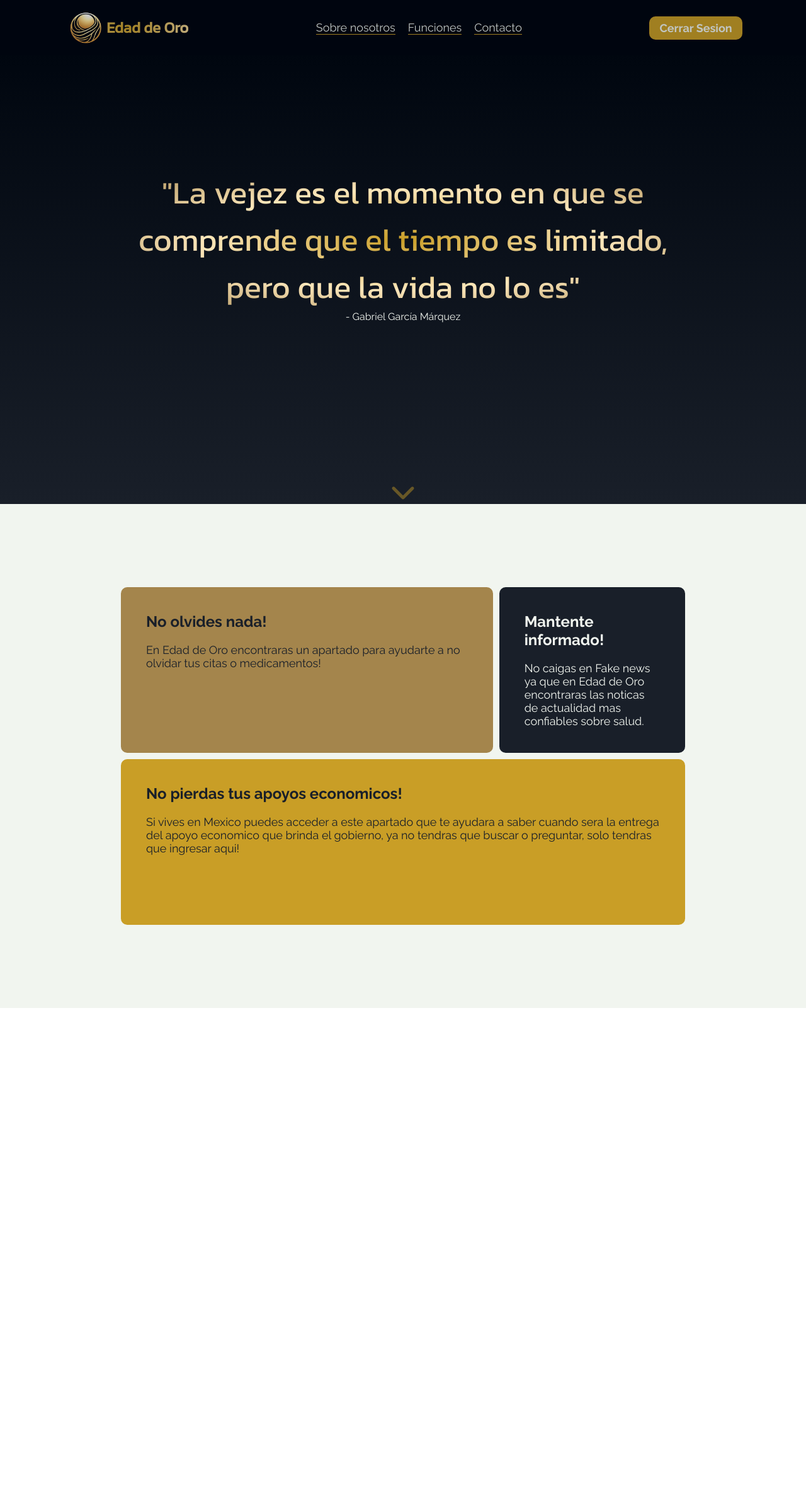
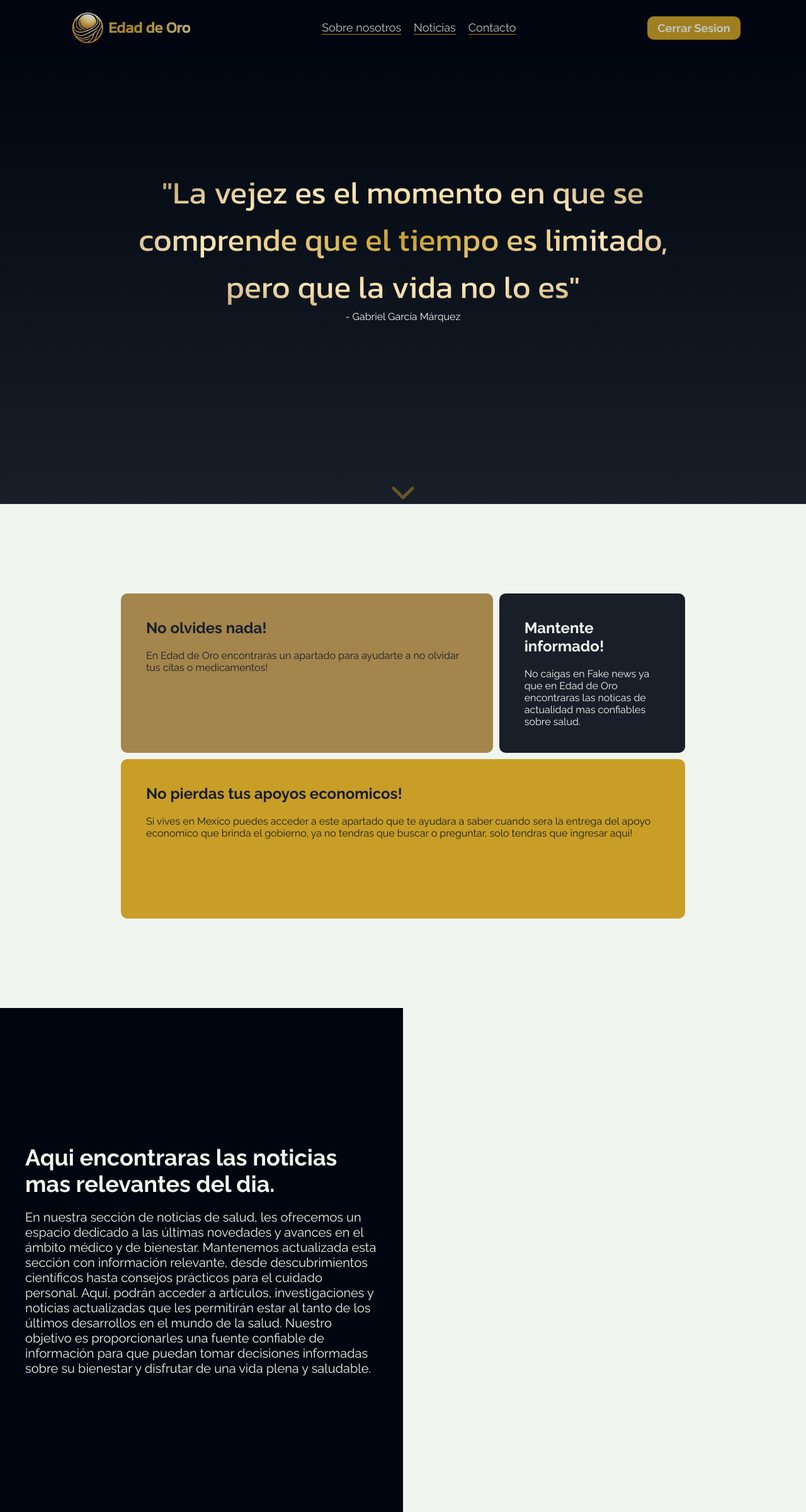
Before and after one commit to TimmyElTaco/CS50-final-project, a Flask app: template templates/index.html in a window 1280 px wide. Shown: the whole page at 63% size. Run offline with Flask 3, Linux system fonts and the light colour scheme; the template is opened without the code that fills it, so the values that code supplies are empty; some libraries are stand-ins or nearby versions.

Commit message:
Finish the news section and the backend
Finish the style and the call to the api news, and
the representation in the html

```diff
--- a/app.py
+++ b/app.py
@@ -1,8 +1,9 @@
 from flask import render_template, request, Flask, session, redirect, jsonify
 from werkzeug.security import check_password_hash, generate_password_hash
 from flask_session import Session
+
 import requests
-
+import random
 import sqlite3
 
 #configuration of application
@@ -22,16 +23,34 @@ def index():
 
     news = call_api()
 
+    print(news)
+
+    imageStockHealth = [
+        "../static/img/image-stock-health1.jpg",
+        "../static/img/image-stock-health2.jpg",
+        "../static/img/image-stock-health3.jpg",
+        "../static/img/image-stock-health4.jpg",
+        "../static/img/image-stock-health5.jpg",
+        "../static/img/image-stock-health6.jpg"
+    ]
+
     arrNews = []
-    for n in range(0, 3):
+    for n in range(0, 5):
         arrNews.append({})
         arrNews[n]["title"] = news["articles"][n]["title"]
         arrNews[n]["url"] = news["articles"][n]["url"]
-        arrNews[n]["img"] = news["articles"][n]["urlToImage"]
 
-    print(arrNews)
+        if news["articles"][n]["urlToImage"] == None:
+            arrNews[n]["img"] = imageStockHealth[random.randint(0, 5)]
+        else:
+            arrNews[n]["img"] = news["articles"][n]["urlToImage"]
 
-    return render_template("index.html")
+        if news["articles"][n]["description"] == None:
+            arrNews[n]["description"] = ""
+        else:
+            arrNews[n]["description"] = news["articles"][n]["description"]
+
+    return render_template("index.html", news=arrNews)
 
 @app.route('/login', methods=['POST', 'GET'])
 def login():
@@ -131,11 +150,11 @@ def logout():
 
 def call_api():
     try:
+        #problemas con el api, tal vez sea mejor cambiarla
         url = ('https://newsapi.org/v2/top-headlines?'
-       'country=mx&'
-       'category=health&'
-       'sortBy=popularity&'
-       'apiKey=c334ef5152a44a348d7e12163028dbc3')
+            'category=health&'
+            'country=mx&'
+            'apiKey=c334ef5152a44a348d7e12163028dbc3')
 
         response = requests.get(url)
         data = response.json()
--- a/static/styles.css
+++ b/static/styles.css
@@ -163,39 +163,116 @@ section {
     grid-template-columns: 2fr 1fr;
     grid-template-rows: repeat(2, 1fr);
     grid-gap: 10px;
+    height: auto;
     width: 70%;
 }
 
 .about-sections {
     background-color: var(--color);
     padding: 40px;
-    height: auto;
     border-radius: 10px;
 }
 
 .about-sections p {
-    font-size: 18px;
+    font-size: 16px;
 }
 
-#recordatorio {
+#function1 {
     grid-column: 1;
     grid-row: 1;
     background-color: var(--accent-color);
 }
 
-#news {
+#function2 {
     grid-column: 2;
     grid-row: 1;
     background-color: var(--background-light);
     color: var(--text);
 }
 
-#calendar {
+#function3 {
     grid-column: 1/3;
     grid-row: 2;
 }
 
 /* News styles */
+
+#container-news {
+    display: flex;
+    flex-direction: row;
+    align-items: center;
+    justify-content: center;
+    background: linear-gradient(-90deg, var(--text) 50%, var(--background) 50%);
+    justify-content: space-around;
+}
+
+#news-description {
+    flex: 1;
+    padding: 40px;
+}
+
+#news-description h2 {
+    font-weight: 700;
+    font-size: 36px;
+}
+
+#news-description p {
+    font-size: 20px;
+}
+
+#news {
+    flex: 1;
+    display: flex;
+    flex-direction: column;
+    justify-content: center;
+    align-items: center;
+    width: 90%;
+    padding: 40px 0px;
+    margin: 0px 40px;
+    background-color: transparent;
+    max-height: 90%;
+
+    /* border-radius: 10px;
+    background-color: var(--background);
+    box-shadow: 0px 10px 10px 2px rgba(0, 0, 0, 0.7); */
+}
+
+.new {
+    display: grid;
+    grid-template-columns: repeat(3, 1fr);
+    grid-template-rows: 1fr;
+    background-color: var(--text);
+    color: var(--background);
+    transition: all 0.3s ease;
+    cursor: pointer;
+    min-height: 20%;
+    max-height: 20%;
+    background-color: var(--text);
+    width: 95%;
+    overflow: hidden;
+    position: relative;
+    border-bottom: 1px solid rgba(0, 0, 0, 0.2);
+}
+
+.new:hover {
+    transform: scale(1.02);
+    opacity: 0.8;
+    border: 0;
+}
+
+.new div {
+    grid-column: 1 / 3;
+    padding: 6px;
+    color: #191F29;
+}
+
+.new img {
+    grid-column: 3;
+    object-fit: cover;
+    width: 100%;
+    height: 100%;
+    overflow: hidden;
+}
 
 /* Login styles */
 
--- a/templates/index.html
+++ b/templates/index.html
@@ -15,21 +15,21 @@
         </section>
         <section id="container-about">
             <div id="grid-container">
-                <div class="about-sections" id="recordatorio">
+                <div class="about-sections" id="function1">
                     <h2>No olvides nada!</h2>
                     <p>
                         En Edad de Oro encontraras un apartado para ayudarte a
                         no olvidar tus citas o medicamentos!
                     </p>
                 </div>
-                <div class="about-sections" id="news">
+                <div class="about-sections" id="function2">
                     <h2>Mantente informado!</h2>
                     <p>
                         No caigas en Fake news ya que en Edad de Oro encontraras las
                         noticas de actualidad mas confiables sobre salud.
                     </p>
                 </div>
-                <div class="about-sections" id="calendar">
+                <div class="about-sections" id="function3">
                     <h2>No pierdas tus apoyos economicos!</h2>
                     <p>
                         Si vives en Mexico puedes acceder a este apartado que te ayudara
@@ -40,8 +40,25 @@
             </div>
         </section>
         <section id="container-news">
+            <div id="news-description">
+                <h2>Aqui encontraras las noticias mas relevantes del dia.</h2>
+                <p>
+                    En nuestra sección de noticias de salud, les ofrecemos un espacio dedicado a las últimas novedades y avances en el ámbito médico
+                    y de bienestar. Mantenemos actualizada esta sección con información relevante, desde descubrimientos científicos hasta consejos
+                    prácticos para el cuidado personal. Aquí, podrán acceder a artículos, investigaciones y noticias actualizadas que les permitirán
+                    estar al tanto de los últimos desarrollos en el mundo de la salud. Nuestro objetivo es proporcionarles una fuente confiable de
+                    información para que puedan tomar decisiones informadas sobre su bienestar y disfrutar de una vida plena y saludable.
+                </p>
+            </div>
             <div id="news">
-                <div></div>
+                {% for new in news %}
+                    <a class="new" href="{{ new["url"] }}">
+                            <div>
+                                <h3>{{ new["title"] }}</h3>
+                            </div>
+                            <img src="{{new["img"]}}" alt="Imagen de la noticia">
+                    </a>
+                {% endfor %}
             </div>
         </section>
     </main>
--- a/templates/layout.html
+++ b/templates/layout.html
@@ -28,7 +28,7 @@
                         <div class="line"></div>
                     </div>
                     <div>
-                        <li><a class="link" href="">Funciones</a></li>
+                        <li><a class="link" href="#container-news">Noticias</a></li>
                         <div class="line"></div>
                     </div>
                     <div>
```
Also changed, not shown: static/img/image-stock-health1.jpg (added), static/img/image-stock-health2.jpg (added), static/img/image-stock-health3.jpg (added), static/img/image-stock-health4.jpg (added), static/img/image-stock-health5.jpg (added), static/img/image-stock-health6.jpg (added), 3 other files.
